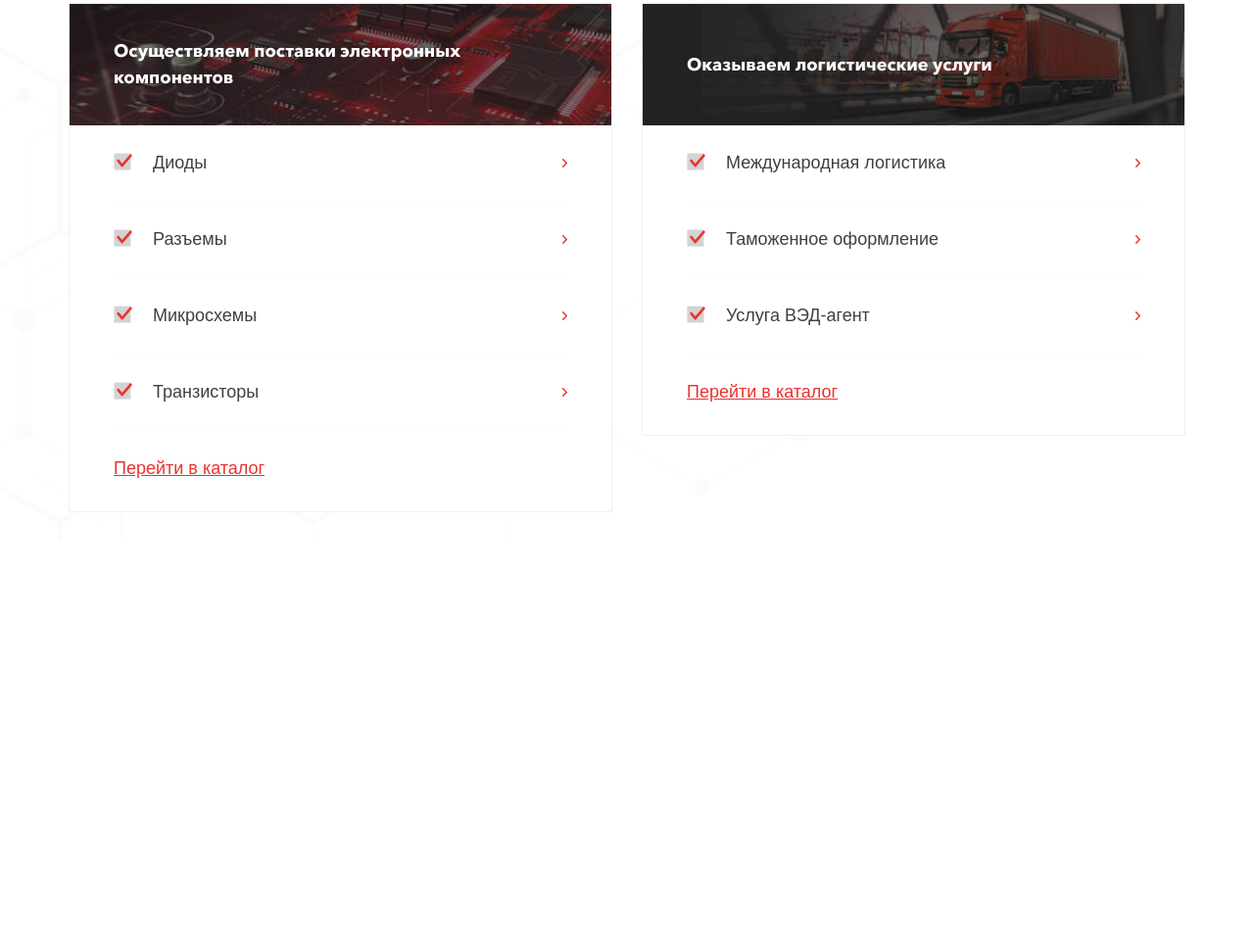
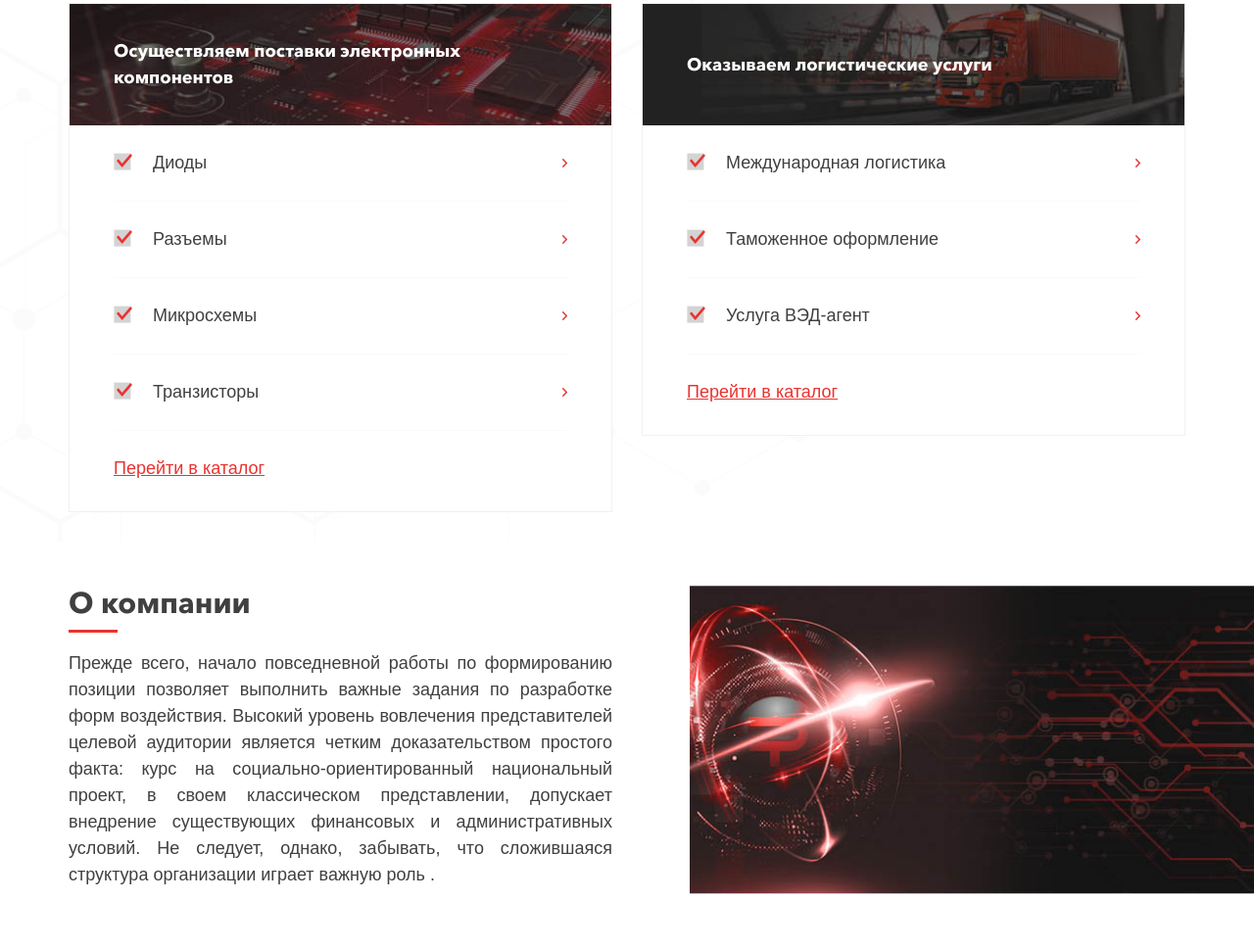
Before and after one commit to AlexKobiliansky/protrade, a website: page app/index.html in a window 1280 px wide. Shown: the part 580-1548 px from the top of the page at 98% size. Before the commit the page ends 1133 px from the top, so only its background shows below. Drawn offline with Linux system fonts and the light colour scheme; a web font is replaced by a local one.

Commit message:
section about complete

```diff
--- a/app/index.html
+++ b/app/index.html
@@ -120,6 +120,22 @@
 </section>
 <!-- ======= SECTION SERVLIST END ======= -->
 
+<!-- ======= SECTION ABOUT START ======= -->
+<section class="s-about">
+	<div class="container">
+		<div class="row">
+			<div class="col-lg-6">
+				<h2 class="section-title">О компании</h2>
+				<div class="about-content">
+					<p>Прежде всего, начало повседневной работы по формированию позиции позволяет выполнить важные задания по разработке форм воздействия. Высокий уровень вовлечения представителей целевой аудитории является четким доказательством простого факта: курс на социально-ориентированный национальный проект, в своем классическом представлении, допускает внедрение существующих финансовых и административных условий. Не следует, однако, забывать, что сложившаяся структура организации играет важную роль .</p>
+				</div>
+			</div>
+		</div>
+	</div>
+	<div class="about-img" style="background-image: url('img/about-img.jpg');"></div>
+</section>
+<!-- ======= SECTION ABOUT END ======= -->
+
 <script src="js/scripts.min.js"></script>
 
 </body>
--- a/app/sass/base/_general.sass
+++ b/app/sass/base/_general.sass
@@ -80,3 +80,10 @@ ul
   border-color: $accent
   &:hover
     background-color: darken($accent, 10%)
+
+.section-title
+  font-size: 30px
+  margin-bottom: 30px
+  text-align: center
+  line-height: 1.2
+  position: relative
--- a/app/sass/base/_media.sass
+++ b/app/sass/base/_media.sass
@@ -17,6 +17,14 @@
 
 // ≥992px
 +media-breakpoint-down(md)
+
+  .s-about
+    padding-bottom: 350px
+
+  .about-img
+    width: 100%
+    top: auto
+    bottom: 0
 
   .s-intro
     background-image: url('../img/bg-intro.png')
@@ -59,6 +67,11 @@
 
 // ≥480px
 +media-breakpoint-down(xs)
+
+  .s-about
+    font-size: 16px
+  .about-img
+    background-position: -70px center
 
   .s-servlist
     padding-top: 50px
--- /dev/null
+++ b/app/sass/layout/_s-about.sass
@@ -0,0 +1,24 @@
+.s-about
+  padding: 45px 0
+  position: relative
+  .section-title
+    text-align: left
+    &:after
+      content: ''
+      position: absolute
+      width: 50px
+      height: 3px
+      background-color: $accent
+      bottom: -12px
+      left: 0
+
+.about-img
+  +bg-cover
+  position: absolute
+  width: 45%
+  height: 315px
+  right: 0
+  top: 45px
+
+.about-content
+  text-align: justify
--- a/app/sass/main.sass
+++ b/app/sass/main.sass
@@ -8,6 +8,7 @@
 @import layout/header
 @import layout/s-intro
 @import layout/s-servlist
+@import layout/s-about
 @import layout/footer
 
 
```
Also changed, not shown: app/css/main.min.css, app/img/about-img.jpg (added).
